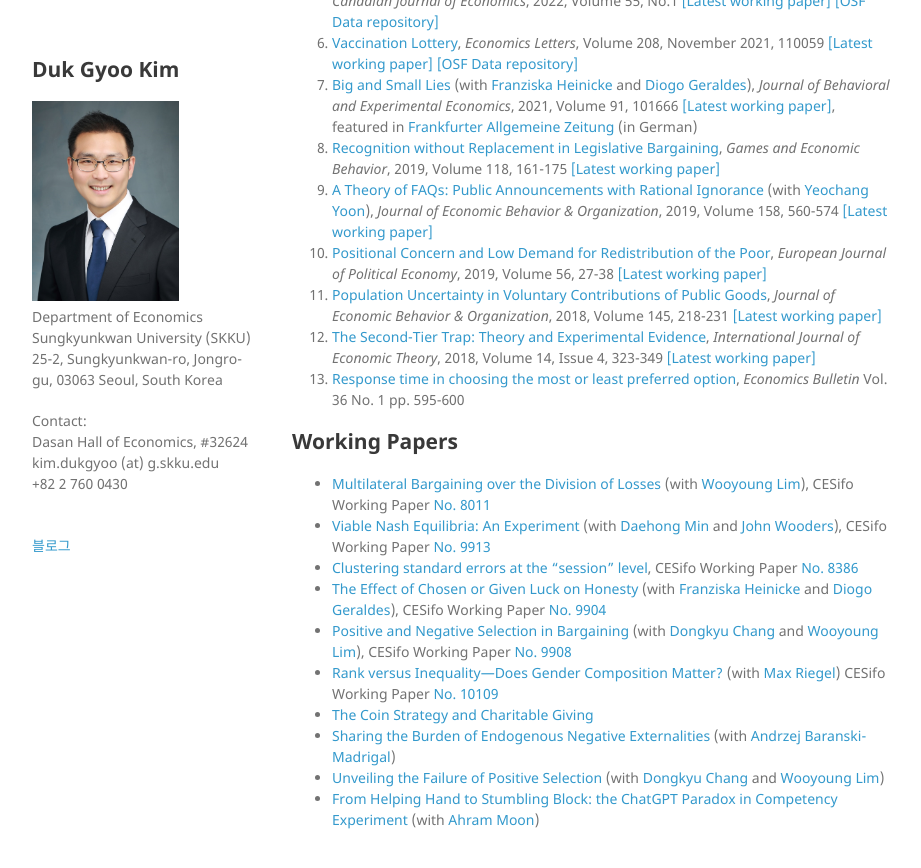
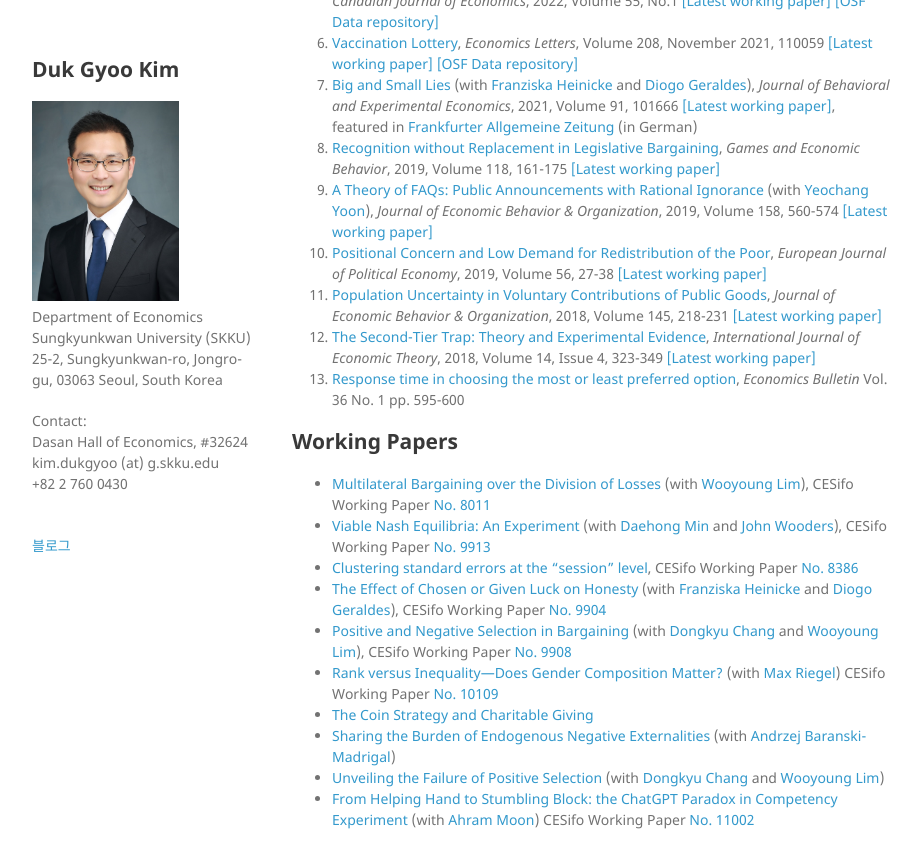
Before and after one commit to kimdukgyoo/kimdukgyoo.github.io, a Jekyll site: the page built from index.md, in a window 1280 px wide and 900 px high, scrolled down 568 px. Shown: the top 868 px of the window, without its empty margins (178-1099 px from the left). Built offline with Jekyll 4.4.1, drawn with Linux system fonts in a browser that asks for light colours; our own code applies the rules of GitHub Pages for plain Markdown files.

Commit message:
Update index.md

```diff
--- a/index.md
+++ b/index.md
@@ -43,7 +43,7 @@
 * <a href="https://kimdukgyoo.github.io/PDFfiles/CoinStrategyandCharitableGiving.pdf" target="_blank"> The Coin Strategy and Charitable Giving</a>
 * <a href="https://kimdukgyoo.github.io/PDFfiles/SharingNegative.pdf" target="_blank">Sharing the Burden of Endogenous Negative Externalities</a> (with <a href="http://www.abarmad.com/" target="_blank">Andrzej Baranski-Madrigal</a>)
 * <a href="https://kimdukgyoo.github.io/PDFfiles/positiveselection.pdf" target="_blank">Unveiling the Failure of Positive Selection</a> (with <a href="https://sites.google.com/site/dongkyuchang/" target="_blank">Dongkyu Chang</a> and <a href="http://wooyoung.people.ust.hk/" target="_blank">Wooyoung Lim</a>)
-* <a href="https://kimdukgyoo.github.io/PDFfiles/chatGPTparadox.pdf" target="_blank">From Helping Hand to Stumbling Block: the ChatGPT Paradox in Competency Experiment</a> (with <a href="https://kisdi.re.kr/eng/brain/e/view.do?key=m2102103227762&brainSn=23" target="_blank">Ahram Moon</a>)
+* <a href="https://kimdukgyoo.github.io/PDFfiles/chatGPTparadox.pdf" target="_blank">From Helping Hand to Stumbling Block: the ChatGPT Paradox in Competency Experiment</a> (with <a href="https://kisdi.re.kr/eng/brain/e/view.do?key=m2102103227762&brainSn=23" target="_blank">Ahram Moon</a>) CESifo Working Paper <a href="https://www.cesifo.org/DocDL/cesifo1_wp11002.pdf" target="_blank">No. 11002</a>
 
 <!--
 ## Work in progress
```
